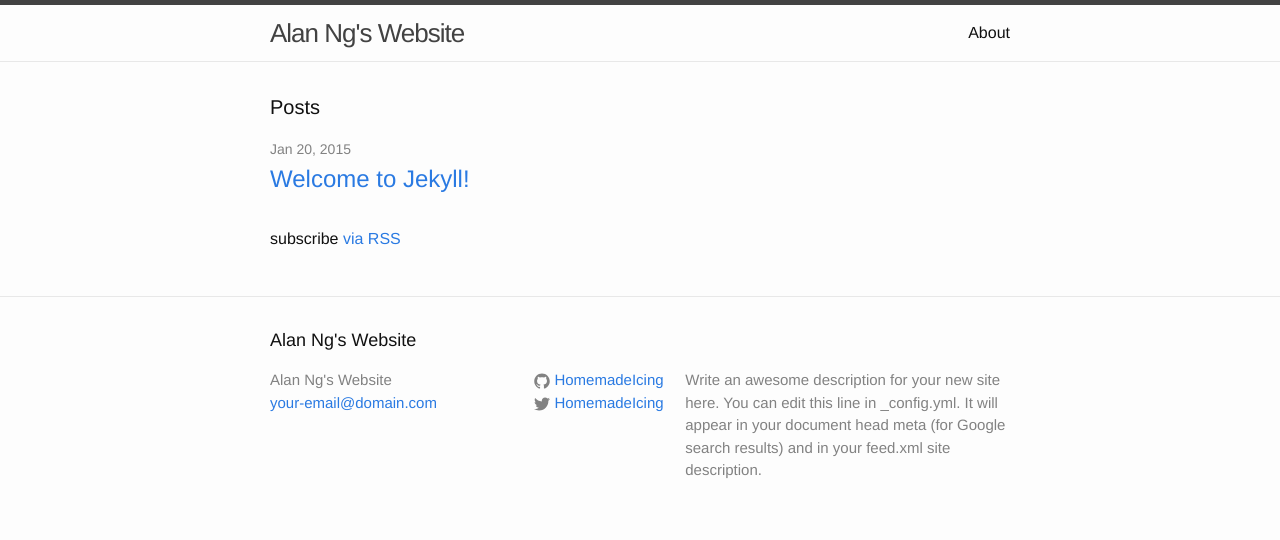
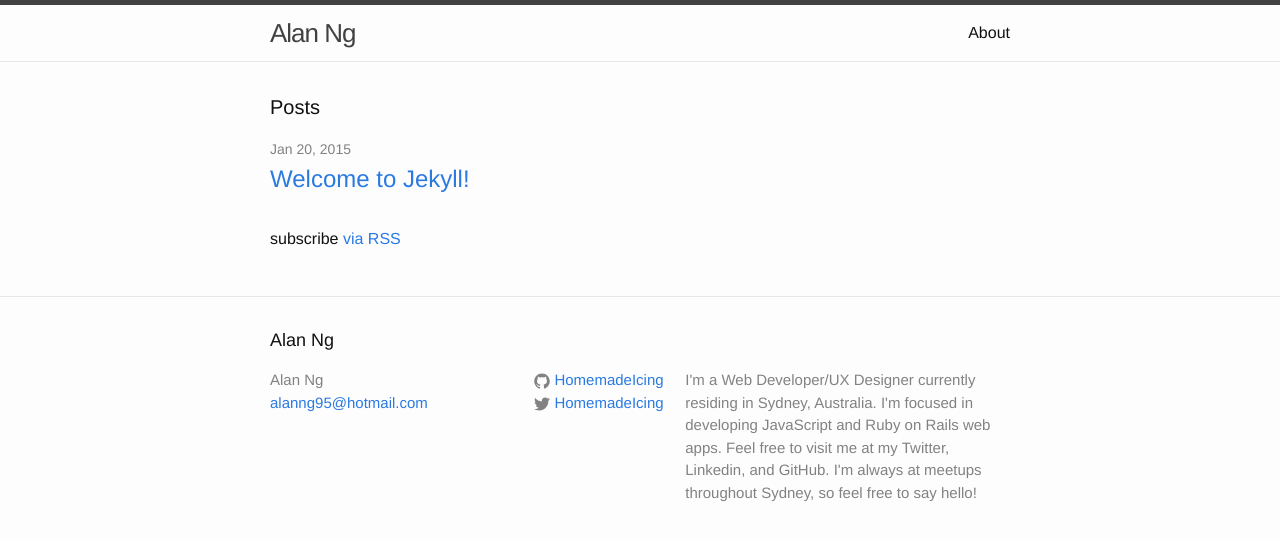
Before and after one commit to masteralan2/HomemadeIcing.github.io, a Jekyll site: the page built from index.html, in a window 1280 px wide. Shown: the top 540 px of the page. Built offline with Jekyll 4.4.1, drawn with Linux system fonts in a browser that asks for light colours.

Commit message:
changed _config.yml

```diff
--- a/_config.yml
+++ b/_config.yml
@@ -1,12 +1,13 @@
 # Site settings
-title: Alan Ng's Website
-email: your-email@domain.com
+title: Alan Ng
+email: alanng95@hotmail.com
 description: > # this means to ignore newlines until "baseurl:"
-  Write an awesome description for your new site here. You can edit this
-  line in _config.yml. It will appear in your document head meta (for
-  Google search results) and in your feed.xml site description.
+  I'm a Web Developer/UX Designer currently residing in Sydney, Australia.
+  I'm focused in developing JavaScript and Ruby on Rails web apps. Feel free
+  to visit me at my Twitter, Linkedin, and GitHub. I'm always at meetups throughout Sydney,
+  so feel free to say hello!
 baseurl: "" # the subpath of your site, e.g. /blog/
-url: "http://yourdomain.com" # the base hostname & protocol for your site
+url: "http://alan.ng" # the base hostname & protocol for your site
 twitter_username: HomemadeIcing
 github_username:  HomemadeIcing
 
```
